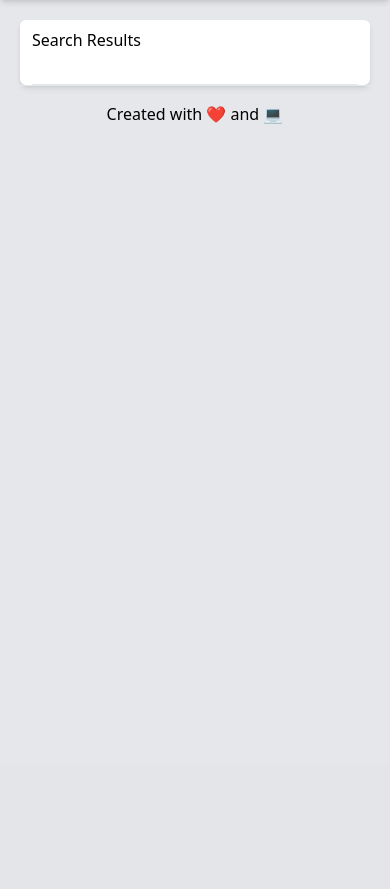
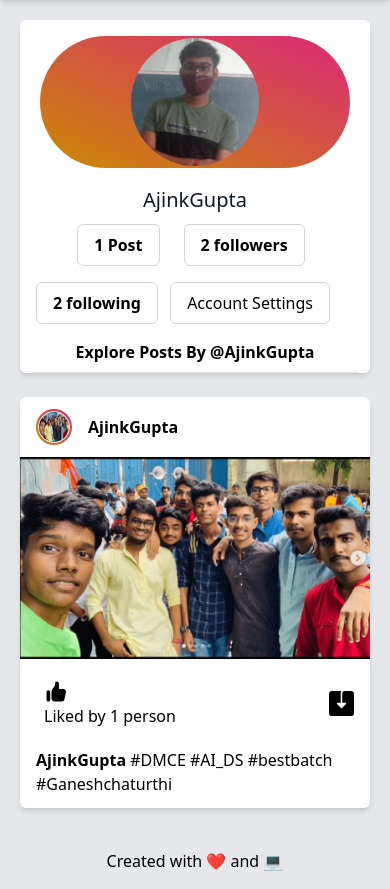
Before and after one commit to Ajinkgupta/DjangXel, a Django app: a page that uses templates/profile.html in a window 390 px wide. Shown: the part 80-969 px from the top of the page. Before the commit the page ends 204 px from the top, so only its background shows below. Run offline with Django 3.2, Linux system fonts and the light colour scheme; a user stored in the database is signed in; data comes from the database, SQL or seed files in the repository; some libraries are stand-ins or nearby versions.

Commit message:
mobile responsive

```diff
--- a/templates/profile.html
+++ b/templates/profile.html
@@ -6,7 +6,7 @@
     <script src="https://cdn.tailwindcss.com"></script>
     <meta charset="UTF-8">
     <meta name="viewport" content="width=device-width, initial-scale=1.0">
-    <title>Search Page</title>
+    <title>Profile - {{user_profile.user.username}}</title>
     <meta charset="utf-8">
     <meta name="viewport" content="width=device-width, initial-scale=1">
 
@@ -97,8 +97,7 @@
 
 <div class="sm:flex pt-[100px]">
 
-    <div class="hidden sm:block w-1/5 bg-gray-200 h-screen">
-
+    <div class="w-1/5 hidden sm:block bg-gray-200 h-screen">
 
 
        <div class="bg-white shadow-md rounded-md overflow-hidden mx-2 fixed w-1/5">
@@ -110,20 +109,15 @@
             </div>
         </div>
         <div class="p-2">
-            <h3 class="text-center text-xl text-gray-900 font-medium leading-8">{{user.username}} </h3>
+            <h3 class="text-center text-xl text-gray-900 font-medium leading-8">{{user_profile.user.username}} </h3>
             <div class="text-center text-gray-400 text-xs font-semibold">
                 <p>{{user_profile.bio}}</p>
             </div>
-            <table class="text-xs my-3">
-                <tbody>
-                    <tr>
-                        <td class="px-2 py-2 text-gray-500 font-semibold">Location</td>
-                        <td class="px-2 py-2">{{user_profile.location}}</td>
-                    </tr>
-                </tbody>
 
-            </table>
 
+
+
+<br>
             <div class="flex justify-center">
                 <a href="/settings" class="inline-flex items-center px-4 py-2 border border-gray-300 rounded-md mr-2">
                   <svg class="w-4 h-4 mr-2" viewBox="0 0 20 20" fill="currentColor">
@@ -147,52 +141,159 @@
 
         <!-- Left column content here -->
       </div>
-      <div class="sm:w-3/5">
-
-  <div class="bg-white shadow-md rounded-md mx-5">
-            <div class=" justify-start gap-3 py-2 mx-3 border-b">
+      <div class="w-100 sm:w-3/5">
 
 
-                    <h4>Search Results <span class="fw-semi-bold"><b>{{username}}</b></span></h4>
-                    <br> </div></div>
+        <div class="bg-white shadow-md rounded-md mx-5">
+             <div class=" justify-start gap-3 py-2 mx-3 border-b">
+
+               <div class="sm:hidden"> <div class="photo-wrapper p-2 ">
+
+                    <div class="bg-gradient-to-tr from-yellow-600 to-pink-600 p-0.5 rounded-full">
+                        <img class="w-32 h-32 rounded-full mx-auto" src="{{user_profile.profileimg.url}}" alt="John Doe">
+                    </div>
+                </div>
+                <div class="p-2">
+                    <h3 class="text-center text-xl text-gray-900 font-medium leading-8">{{user_profile.user.username}} </h3>
+                    <div class="text-center text-gray-400 text-xs font-semibold">
+                        <p>{{user_profile.bio}}</p>
+                    </div> </div></div>
+
+
+
+				<div class="flex-wrap gap-4 flex justify-center">
+					<a href="#" class="inline-flex items-center px-4 py-2 border border-gray-300 rounded-md mr-2">
+
+					{% if user_post_length == 0 %}
+					<b>No Post</b>
+						{% elif user_post_length == 1 %}
+						 <b>{{user_post_length}} Post</b>
+						{% else %}
+						 <b>{{user_post_length}} Posts</b>
+						{% endif %}
+					</a>
+
+
+
+					  <a href="#" class="inline-flex items-center px-4 py-2 border border-gray-300 rounded-md mr-2">
+
+					 {% if user_followers == 0 or user_followers == 1 %}
+						 <b>{{user_followers}} follower</b>
+						{% else %}
+					 <b>{{user_followers}} followers</b>
+						{% endif %}
+
+
+					</a>
+
+					  <form action="/follow" method="POST">
+						{% csrf_token %}
+
+
+						<a class="inline-flex items-center px-4 py-2 border border-gray-300 rounded-md mr-2"> <b>{{user_following}} following</b> </a>
+
+						<input type="hidden" value="{{user.username}}" name="follower" />
+						<input type="hidden" value="{{user_object.username}}" name="user" />
+
+						{% if user_object.username == user.username %}
+						<a href="/settings" data-ripple="" class="inline-flex items-center px-4 py-2 border border-gray-300 rounded-md mr-2">Account Settings</a>
+						{% else %}
+						<a data-ripple="" ><button type="submit" class="inline-flex items-center px-4 py-2 border border-gray-300 rounded-md mr-2" style="background-color: #ffc0cb; border: #ffc0cb;">{{button_text}}</button></a>
+						{% endif %}
+
+					</form>
+
+					  <br>
+
+					<h5 style="color: black;"><b> Explore Posts By @{{user_profile.user.username}}</b></h5>
+
+				  </div>
+
+             </div>
+            </div>
 
 
 
 
-                    {% for users in username_profile_list %}
 
 
-                    <div class="container mx-auto px-20">
-                        <a class="image-link" href="/profile/{{users.user}}">
-                        <div>
-                        <div class="relative max-w-xl p-8 mx-auto mb-8 text-purple-800 bg-white rounded-md shadow-2xl" style="cursor: auto;">
-                          <div class="items-center text-center xs:flex xs:text-left xs:space-x-10">
-                            <img class="mx-auto mb-4 -mt-12 transform -translate-y-2 xs:mb-0 xs:mt-0 xs:mx-none md:w-32" src="{{users.profileimg.url}}" alt="John Doe" height="122px" width="126px">
-                            <div class="flex-1 leading-chillaxed">
-                              <div class="mb-4">
-                                <strong class="block text-lg">@{{users.user}}</strong>
-                                <p class="description">{{users.bio}}</p>
-                              </div>
+ </br>
+        <!-- Center column content here -->
+        {% for post in user_posts %}
 
-                            </div>
-                          </div>
-                          <div class="absolute bottom-0 left-0 w-full h-2 bg-yellow-600 "></div>
-                        </div>
-                        </div>
-                        </a>
+        <div class="bg-white shadow-md rounded-md mx-5">
+
+            <!-- post header-->
+            <div class="flex justify-between items-center px-4 py-3">
+                <div class="flex flex-1 items-center space-x-4">
+                  <div class="bg-gradient-to-tr from-yellow-600 to-pink-600 p-0.5 rounded-full">
+                            <img src="{{post.image.url}}" class="bg-gray-200 border border-white rounded-full w-8 h-8">
                         </div>
 
-                    {% endfor %}
-      </div>
+                    <span class="block font-semibold "><a href="/profile/{{post.user}}">{{post.user}}</a></span>
+                </div>
+              <div>
+                <a href="#"> <i class="icon-feather-more-horizontal text-2xl hover:bg-gray-200 rounded-full p-2 transition -mr-1 "></i> </a>
+                <div class="bg-white w-56 shadow-md mx-auto p-2 mt-12 rounded-md text-gray-500 hidden text-base border border-gray-100  " uk-drop="mode: hover;pos: top-right">
+
+                    <ul class="space-y-1">
+
+                      <li>
+                          <a href="#" class="flex items-center px-3 py-2 text-red-500 hover:bg-red-100 hover:text-red-500 rounded-md ">
+                           <i class="uil-trash-alt mr-1"></i>  Delete Post
+                          </a>
+                      </li>
+                    </ul>
+
+                </div>
+              </div>
+            </div>
+
+            <div uk-lightbox>
+                <a href="{{post.image.url}}">
+                    <img src="{{post.image.url}}" width="100%" alt="">
+                </a>
+            </div>
 
 
-<style>
-    .container {
-      margin-top:5rem;
-    }
-    </style>
+            <div class="py-3 px-4 space-y-3">
 
-      <div class="hidden sm:block w-1/5 bg-gray-200 h-screen">
+                <div class="flex space-x-4 lg:font-bold">
+                    <a href="/like-post?post_id={{post.id}}" class="flex items-center space-x-2">
+                        <div class="p-2 rounded-full text-black">
+                            <svg xmlns="http://www.w3.org/2000/svg" viewBox="0 0 20 20" fill="currentColor" width="25" height="25" class="">
+                                <path d="M2 10.5a1.5 1.5 0 113 0v6a1.5 1.5 0 01-3 0v-6zM6 10.333v5.43a2 2 0 001.106 1.79l.05.025A4 4 0 008.943 18h5.416a2 2 0 001.962-1.608l1.2-6A2 2 0 0015.56 8H12V4a2 2 0 00-2-2 1 1 0 00-1 1v.667a4 4 0 01-.8 2.4L6.8 7.933a4 4 0 00-.8 2.4z" />
+                            </svg>
+                            {% if post.no_of_likes == 0 %}
+                            <p>No likes</p>
+                            {% elif post.no_of_likes == 1 %}
+                            <p>Liked by {{post.no_of_likes}} person</p>
+                            {% else %}
+                            <p>Liked by {{post.no_of_likes}} people</p>
+                            {% endif %}
+                        </div>
+
+                    </a>
+
+                    <a href="{{post.image.url}}" class="flex items-center space-x-2 flex-1 justify-end" download>
+                        <svg xmlns="http://www.w3.org/2000/svg" xmlns:xlink="http://www.w3.org/1999/xlink" aria-hidden="true" role="img" width="25" height="25" preserveAspectRatio="xMidYMid meet" viewBox="0 0 16 16"><g fill="currentColor"><path d="M8.5 1.5A1.5 1.5 0 0 1 10 0h4a2 2 0 0 1 2 2v12a2 2 0 0 1-2 2H2a2 2 0 0 1-2-2V2a2 2 0 0 1 2-2h6c-.314.418-.5.937-.5 1.5v6h-2a.5.5 0 0 0-.354.854l2.5 2.5a.5.5 0 0 0 .708 0l2.5-2.5A.5.5 0 0 0 10.5 7.5h-2v-6z"/></g></svg>
+
+                    </a>
+                </div>
+
+                <p>
+                    <a href="/profile/{{post.user}}"><strong>{{post.user}}</strong></a> {{post.caption}}
+                </p>
+
+
+
+            </div>
+
+        </div>
+    </br>
+        {% endfor %}
+      </div>
+      <div class="w-1/5 hidden sm:block bg-gray-200 h-screen">
         <!-- Right column content here -->
 
 
```
